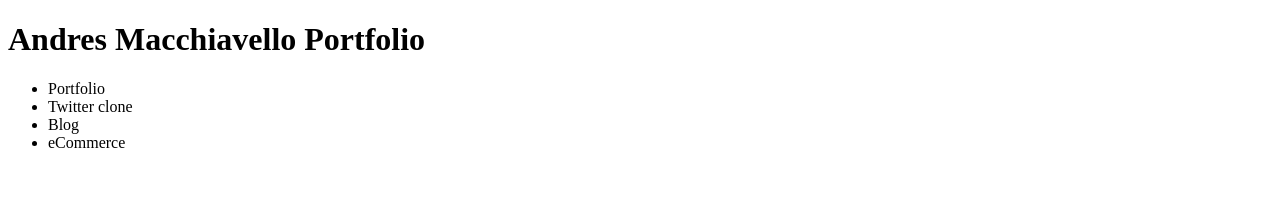
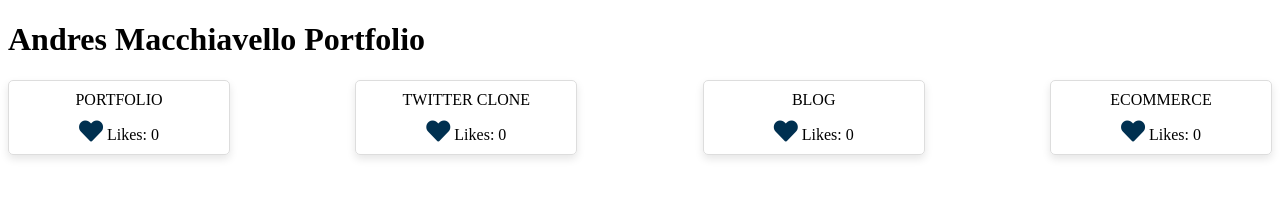
Before and after one commit to ronmaccms/portfolio, a plain HTML site: page index.html in a window 1280 px wide. Drawn offline with nearby package versions, Linux system fonts and the light colour scheme.

Commit message:
like button for projects working

```diff
--- a/index.html
+++ b/index.html
@@ -5,18 +5,63 @@
     <meta name="viewport" content="width=device-width, initial-scale=1.0">
     <title>Learning Vue</title>
     <script src="https://unpkg.com/vue@3.0.2"></script>
-
+    <!-- FontAwesome CDN -->
+    <link rel="stylesheet" href="https://cdnjs.cloudflare.com/ajax/libs/font-awesome/5.15.3/css/all.min.css">
 </head>
 <body>
     <div id="app">
         <h1>{{ name + " " + title }}</h1>
         <ul>
-            <li v-for="(project, index) in projects" :key="project.title">
-                {{project.title}}
+            <li v-for="(project, index) in projects">
+                {{ project.title.toUpperCase() }}
+                <div>
+                    <!-- Adding $event to pass the event object properly -->
+                    <i class="fas fa-heart" @click.left="addLike(project)"
+                        @click.right.prevent="removeLike(project)"></i>
+                    Likes: {{ project.likes }}
+                </div>
             </li>
         </ul>
-
     </div>
     <script src="main.js"></script>
 </body>
+<style>
+    /* Container styling for projects */
+    ul {
+        display: flex;
+        justify-content: space-between;
+        list-style-type: none;
+        padding: 0;
+    }
+
+    /* Card-like appearance for each project */
+    li {
+        border: 1px solid #ddd;
+        padding: 10px;
+        border-radius: 5px;
+        width: 200px;
+        text-align: center;
+        box-shadow: 0 4px 8px rgba(0, 0, 0, 0.1);
+    }
+
+    /* Icon style */
+    li i {
+        color: rgb(0, 48, 80);
+        font-size: 24px;
+        cursor: pointer;
+    }
+
+    /* Title for each project */
+    li div {
+        margin-top: 10px;
+    }
+
+    /* Likes counter */
+    li span {
+        display: block;
+        font-size: 14px;
+        color: #333;
+        margin-top: 8px;
+    }
+</style>
 </html>
--- a/main.js
+++ b/main.js
@@ -1,30 +1,26 @@
-
-// let userAge = Number(prompt("What's your age"))
-
 const app = Vue.createApp({
     data() {
         return {
             name: "Andres Macchiavello",
             title: "Portfolio",
             projects: [
-                {title: "Portfolio", language: ["HTML", "CSS", "JavaScript", "VueJS"]},
-                {title: "Twitter clone", language: ["HTML", "CSS", "JavaScript", "VueJS"]},
-                {title: "Blog", language: ["HTML", "CSS", "JavaScript", "VueJS"]},
-                {title: "eCommerce", language: ["HTML", "CSS", "JavaScript", "VueJS"]},
-            ]
+                { title: "Portfolio", likes: 0 },
+                { title: "Twitter Clone", likes: 0 },
+                { title: "Blog", likes: 0 },
+                { title: "eCommerce", likes: 0 }
+            ],
         };
     },
     methods: {
-        runFunction() {
-            console.log("Test click function");
+        addLike(project) {
+            project.likes++; // This will now increment without checking localStorage
+            console.log(project, "like");
         },
-
-    },
-    computed: {
-        dynamicEvent() {
-            return {
-                [this.event_name]: this.runFunction
-            };
+        removeLike(project) {
+            if (project.likes > 0) {
+                project.likes--;
+            }
+            console.log(project, "dislike");
         }
     }
 });
```
